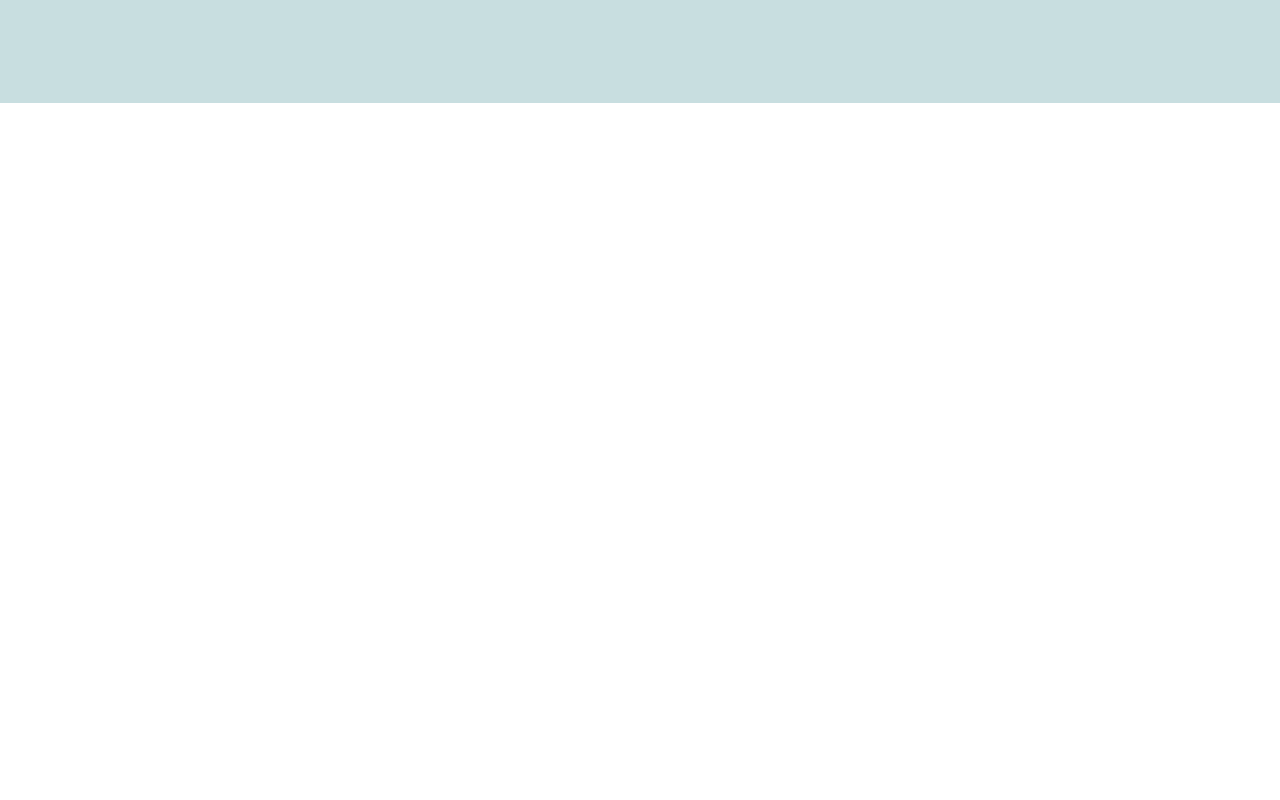
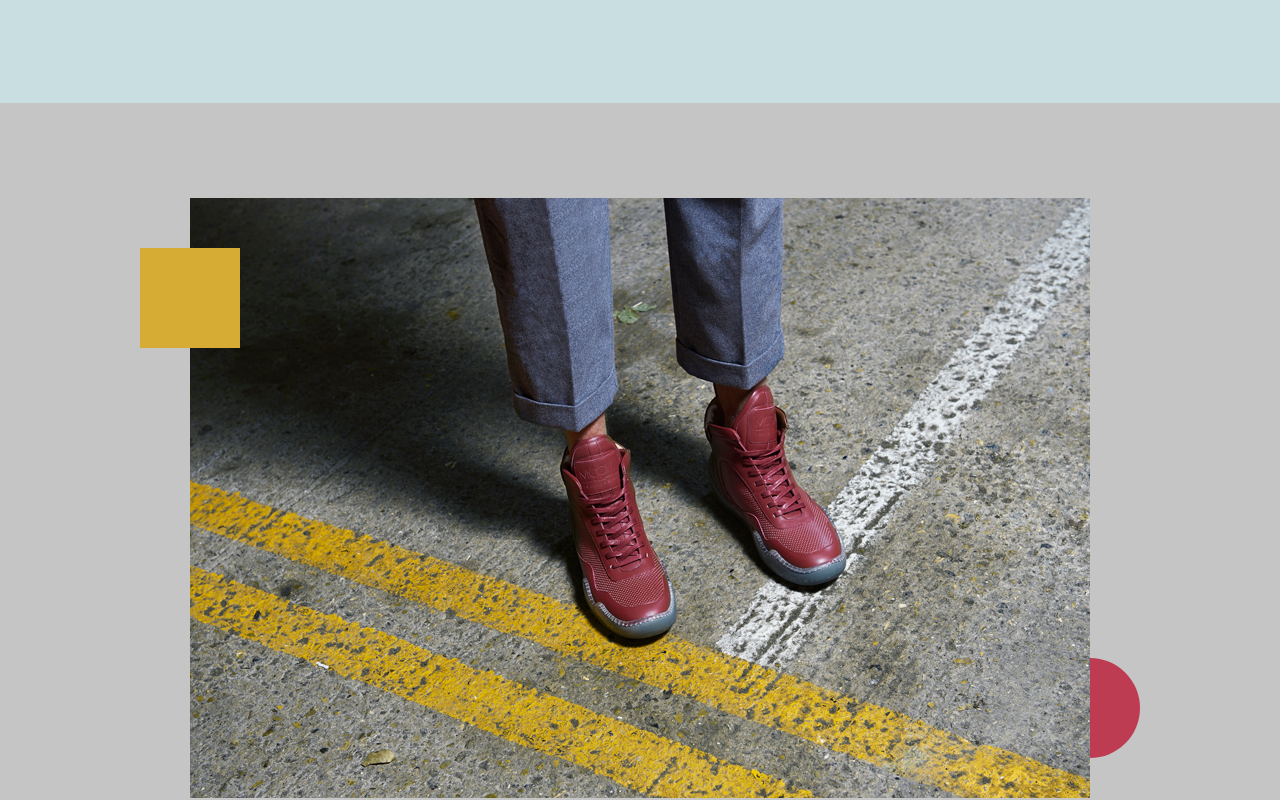
Before and after one commit to gideonibemerejr/js-for-designers, a React (Create React App) app: page /jenna-buchholz in a window 1280 px wide. Shown: the part 697-1497 px from the top of the page. Before the commit the page ends 800 px from the top, so only its background shows below. Built offline with nearby package versions, Linux system fonts and the light colour scheme.

Commit message:
Update header data is updating to reflect thresholds.

```diff
--- a/src/Pages/HomePage/HomePage.css
+++ b/src/Pages/HomePage/HomePage.css
@@ -8,7 +8,6 @@ body {
     sans-serif;
   -webkit-font-smoothing: antialiased;
   -moz-osx-font-smoothing: grayscale;
-  height: 100%;
 
   font-size: calc(10px + 2vmin);
 }
--- a/src/Pages/JennaBuchholz/JennaBuchholz.css
+++ b/src/Pages/JennaBuchholz/JennaBuchholz.css
@@ -6,9 +6,9 @@
 div.jenna-buchholz--wrapper {
   font-family: 'HK Grotesk';
   line-height: 1.25;
-  height: 100vh;
+
   width: auto;
-  overflow: auto;
+  /* overflow-x: hidden; */
 }
 
 div.jenna-buchholz--wrapper h1,
--- a/src/Pages/JennaBuchholz/components/Header/index.jsx
+++ b/src/Pages/JennaBuchholz/components/Header/index.jsx
@@ -1,12 +1,12 @@
 import React from 'react'
 import './Header.css'
 
-const Header = ({ clients, pageScroll }) => {
+const Header = ({ client, pageScroll, imageNo }) => {
     return (
         <header className="JB-header">
             <h1>Jenna Buchholz Photography</h1>
-            <h2 className="JB-client">{clients[0].name}</h2>
-            <h2 className="JB-page">1 / 2</h2>
+            <h2 className="JB-client">{client}</h2>
+            <h2 className="JB-page">{imageNo}</h2>
             <h2 className="JB-pixels">{pageScroll}</h2>
         </header>
      );
--- /dev/null
+++ b/src/Pages/JennaBuchholz/components/ProgressBar/ProgressBar.css
@@ -0,0 +1,9 @@
+div.progress {
+  position: fixed;
+  top: 0;
+  left: 0;
+  width: 0;
+  height: 10px;
+  z-index: 1;
+  background-color: #333333;
+}
--- /dev/null
+++ b/src/Pages/JennaBuchholz/components/ProgressBar/index.jsx
@@ -0,0 +1,8 @@
+import React from 'react';
+import "./ProgressBar.css"
+
+const ProgressBar = ({percentage}) => {
+    return (<div style={{ width: `${percentage}%` }}className="progress"></div>  );
+}
+
+export default ProgressBar;
--- a/src/Pages/JennaBuchholz/components/Section/index.jsx
+++ b/src/Pages/JennaBuchholz/components/Section/index.jsx
@@ -4,12 +4,11 @@ import { Square, Circle } from '../Shapes'
 import './Section.css'
 
 
-const Section = ({ client, imageNo, circle, square, photo, backgroundColor }) => {
-    return (
-        <section className={`JB-section ${client}${imageNo}`} style={{backgroundColor}} >
+const Section = React.forwardRef(({ client, imageNo, circle, square, photo, backgroundColor, c }, ref) => (
+    <section ref={ref} data-client={client} data-page={imageNo % 2 === 0 ? '2 / 2' : '1 / 2'} className={`JB-section ${client}${imageNo}`} style={{backgroundColor}} >
             <div className="JB-content">
             {
-                   client === 'AlterEgo' && imageNo === 1  ?
+                   c === 'AlterEgo' && imageNo === 1  ?
                    (
                     <>
                     <Square backgroundColor={square}/>
@@ -32,7 +31,8 @@ const Section = ({ client, imageNo, circle, square, photo, backgroundColor }) =>
 
             </div>
         </section>
-     );
-}
+
+))
+
 
 export default Section;
--- a/src/Pages/JennaBuchholz/components/index.js
+++ b/src/Pages/JennaBuchholz/components/index.js
@@ -1,6 +1,8 @@
 import Header from './Header'
 import Section from './Section'
+import ProgressBar from './ProgressBar'
 export {
     Header,
+    ProgressBar,
     Section
 }
--- a/src/Pages/JennaBuchholz/data/index.js
+++ b/src/Pages/JennaBuchholz/data/index.js
@@ -1,17 +1,33 @@
 const clients = [
     {
         name: 'Alter Ego',
-        photos: ['./assets/jenna-buchholz/image1.jpg', './assets/jenna-buchholz/image2.jpg'],
-        backgroundColors: ['#c8dee0', '#c5c5c5'],
-        square: ['#d54156', '#d6ac35 '],
-        circle: ['#5982a0','#be3c52']
+        photo: './assets/jenna-buchholz/image1.jpg',
+        backgroundColor: '#c8dee0',
+        square: '#d54156',
+        circle: '#5982a0',
+    },
+    {
+        name: 'Alter Ego',
+        photo: './assets/jenna-buchholz/image2.jpg',
+        backgroundColor: '#c5c5c5',
+        square: '#d6ac35',
+        circle: '#be3c52'
+
     },
     {
         name: 'Valencia Clothing',
-        photos: ['./assets/jenna-buchholz/image3.jpg', './assets/jenna-buchholz/image4.jpg'],
-        backgroundColors: ['#292121', '#f3f1f2'],
-        square: ['#5f3736', '#6e5f67'],
-        circle: ['#6e5f67','#5982a0']
+        photo: './assets/jenna-buchholz/image3.jpg',
+        backgroundColor: '#292121',
+        square: '#5f3736',
+        circle: '#6e5f67',
+    },
+    {
+        name: 'Valencia Clothing',
+        photo: './assets/jenna-buchholz/image4.jpg',
+        backgroundColor: '#f3f1f2',
+        square: '#6e5f67',
+        circle: '#5982a0'
+
     },
 
 ]
--- a/src/Pages/JennaBuchholz/index.jsx
+++ b/src/Pages/JennaBuchholz/index.jsx
@@ -1,14 +1,17 @@
 import React, { Component } from 'react';
 import './JennaBuchholz.css'
 
-import { Header, Section } from './components'
+import { Header, Section, ProgressBar } from './components'
 
 import { clients } from './data'
 
+
 class JennaBuchholz extends Component {
     state = {
-        clients,
+        client: clients[0].name,
         pageScroll: 0,
+        percentage: 0,
+        imageNo: '1 / 2'
 
      }
 
@@ -16,30 +19,63 @@ class JennaBuchholz extends Component {
     removeSpaces = (name) => {
         return name.replace(/\s/g, '')
     }
+    sections = []
 
     handleScroll = (e) => {
+        let pageScroll = window.pageYOffset
+        const pageHeight = window.document.body.getBoundingClientRect().height
+        const totalScrollableDistance = pageHeight - window.innerHeight
+        const percentage = Math.floor(pageScroll / totalScrollableDistance * 100)
 
-        console.log('Scrolling')
+
+        this.setState({ pageScroll, percentage })
+
+        this.sections.forEach(section => {
+            if (section.offsetTop - 60 <= pageScroll) {
+                this.setState(
+                    {
+                        client: section.getAttribute('data-client'),
+                        imageNo: section.getAttribute('data-page')
+                    }
+                )
+            }
+        })
+
+
     }
 
-    // componentDidMount() {
-    //     document.addEventListener('scroll', this.handleScroll)
-    // }
-    // componentWillUnmount() {
-    //     document.removeEventListener('scroll', this.handleScroll)
-    // }
+
+    componentDidMount() {
+     window.addEventListener('scroll', this.handleScroll)
+
+    }
+
+    componentWillUnmount() {
+        window.removeEventListener('scroll', this.handleScroll)
+    }
     render() {
+
+
         return (
-        <div onScroll={this.handleScroll.bind(this)} className="jenna-buchholz--wrapper">
+        <div className="jenna-buchholz--wrapper">
+            <ProgressBar percentage={this.state.percentage} />
             <Header {...this.state}/>
-           {clients.map((client) => {
-               let { name, backgroundColors, circle, square } = client
-               name = this.removeSpaces(name)
-               return (
-                   client.photos.map((photo, idx) => (
-                       <Section imageNo={idx + 1} key={photo} circle={circle[idx]} square={square[idx]} backgroundColor={backgroundColors[idx]} client={name} photo={photo}/>
-                   ))
-               )
+           {clients.map((client, clientIdx) => {
+              let {name, backgroundColor, photo, square, circle } = client
+              let c = this.removeSpaces(name)
+            return (
+                <Section
+                key={clientIdx}
+                client={name}
+                c={c}
+                backgroundColor={backgroundColor}
+                photo={photo}
+                imageNo={clientIdx + 1}
+                circle={circle}
+                square={square}
+                ref={(ref) => {this.sections[clientIdx] = ref}}
+                />
+            )
            })}
         </div>
          );
--- a/src/Pages/PlantLife/PlantLife.css
+++ b/src/Pages/PlantLife/PlantLife.css
@@ -8,7 +8,7 @@
   src: url(./assets/youngserif.woff), url(./assets/youngserif.woff2);
 }
 
-body {
+.PL-wrapper {
   overflow-x: hidden;
 }
 
--- a/src/Pages/PlantLife/index.jsx
+++ b/src/Pages/PlantLife/index.jsx
@@ -20,7 +20,7 @@ class PlantLife extends Component {
 
     render() {
         return (
-            <>
+            <div className="PL-wrapper">
             <div className="PL-mobile-error">
             <h1>Oops!</h1>
             <h2>This site is best viewed on a desktop or laptop</h2>
@@ -51,7 +51,7 @@ class PlantLife extends Component {
                 </Switch>
             </main>
             </div>
-            </>
+            </div>
          );
     }
 }
```
